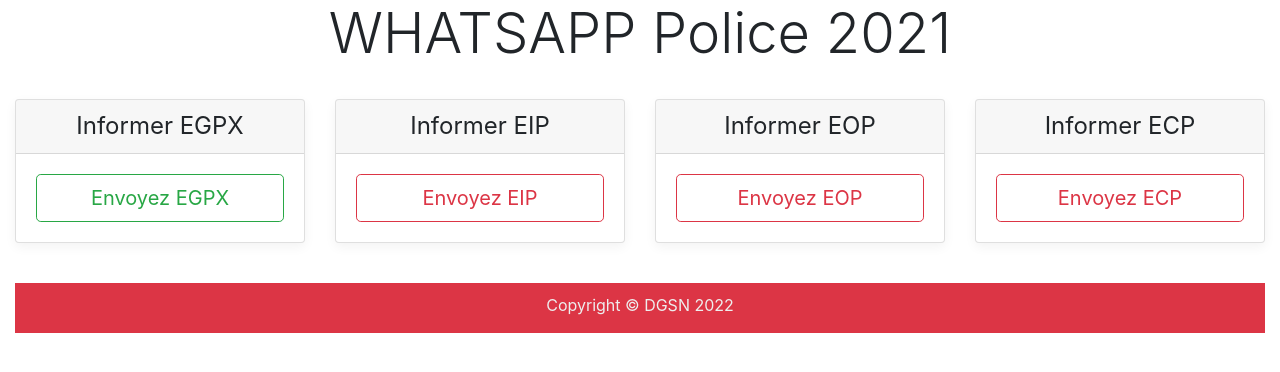
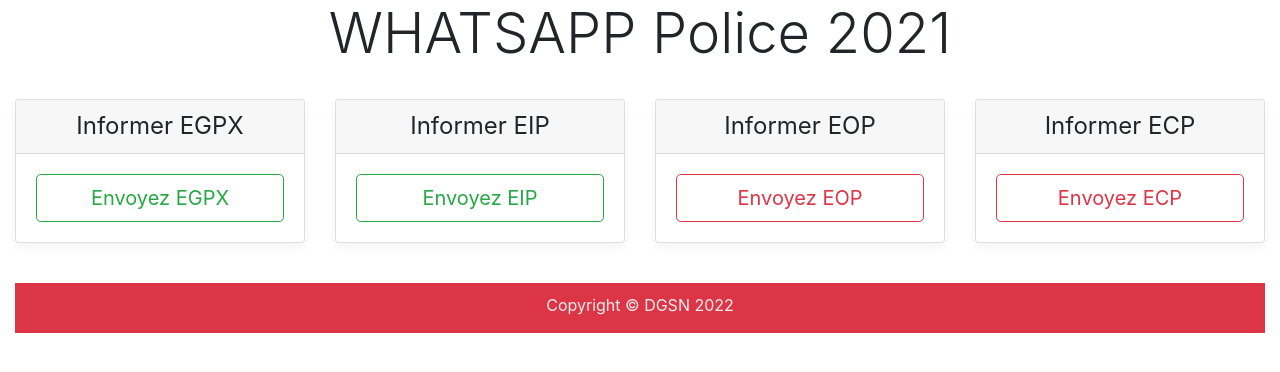
Before and after one commit to AbdelMfossa/bulk-whatsapp-messages, a Django app: page / in a window 1280 px wide. Shown: the part 262-634 px from the top of the page. Run offline with Django 3.2, Linux system fonts and the light colour scheme; the visitor is signed in with stand-in values (Sample User, id 1); some libraries are stand-ins or nearby versions.

Commit message:
bouton eipd

```diff
--- a/send/templates/send/home.html
+++ b/send/templates/send/home.html
@@ -93,7 +93,7 @@
                     <div class="scroll">
 
                     </div>
-                    <a href="{% url 'send:send-eip' %}" class="btn btn-lg btn-block btn-outline-danger">Envoyez EIP</a>
+                    <a href="{% url 'send:send-eip' %}" class="btn btn-lg btn-block btn-outline-success">Envoyez EIP</a>
                 </div>
             </div>
             <div class="card mb-4 box-shadow">
```
